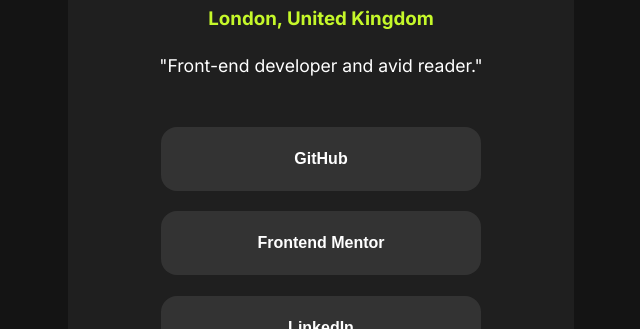
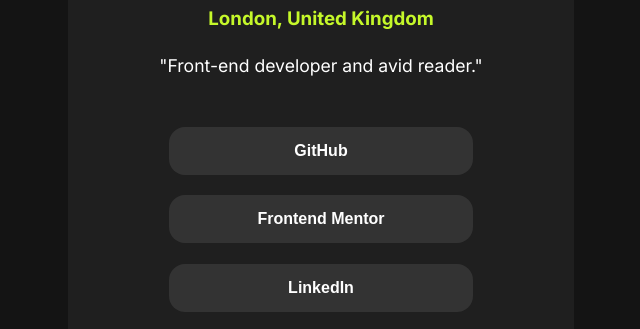
Before and after one commit to ioddgamers/social-links-profile, a plain HTML site: page index.html in a window 1280 px wide. Shown: the part 452-781 px from the top of the page, without its empty margins (319-959 px from the left). Drawn offline with Linux system fonts and the light colour scheme.

Commit message:
Update styles.css

```diff
--- a/styles.css
+++ b/styles.css
@@ -9,7 +9,6 @@ main {
     background-color: hsl(0, 0%, 12%);
     color: hsl(0, 0%, 100%);
     margin: 20% 5%;
-    height: 95vh;
     border-radius: 1em;
     padding-bottom: 3rem;
 }
@@ -58,8 +57,8 @@ img:hover{
 button {
     background-color: hsl(0, 0%, 20%);
     color: hsl(0, 0%, 100%);
-    width: 20em;
-    height: 4em;
+    width: 19em;
+    height: 3em;
     border: 0;
     border-radius: 1em;
     margin: 2% 0;
@@ -70,8 +69,8 @@ button {
 button:hover {
     background-color:  hsl(75, 94%, 57%);
     color: black;
-    width: 21em;
-    height: 4.5em;
+    width: 20em;
+    height: 3.2em;
 
 }
 
```
